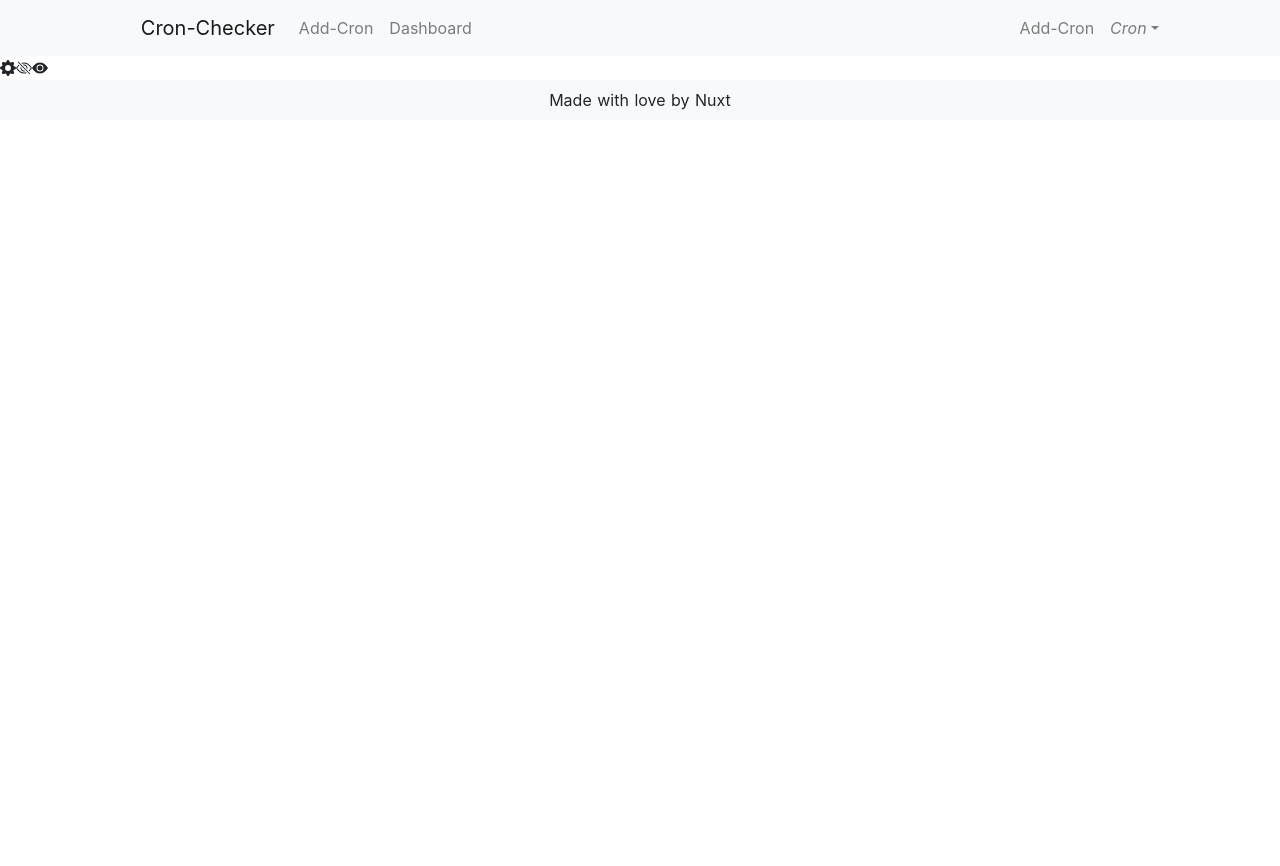
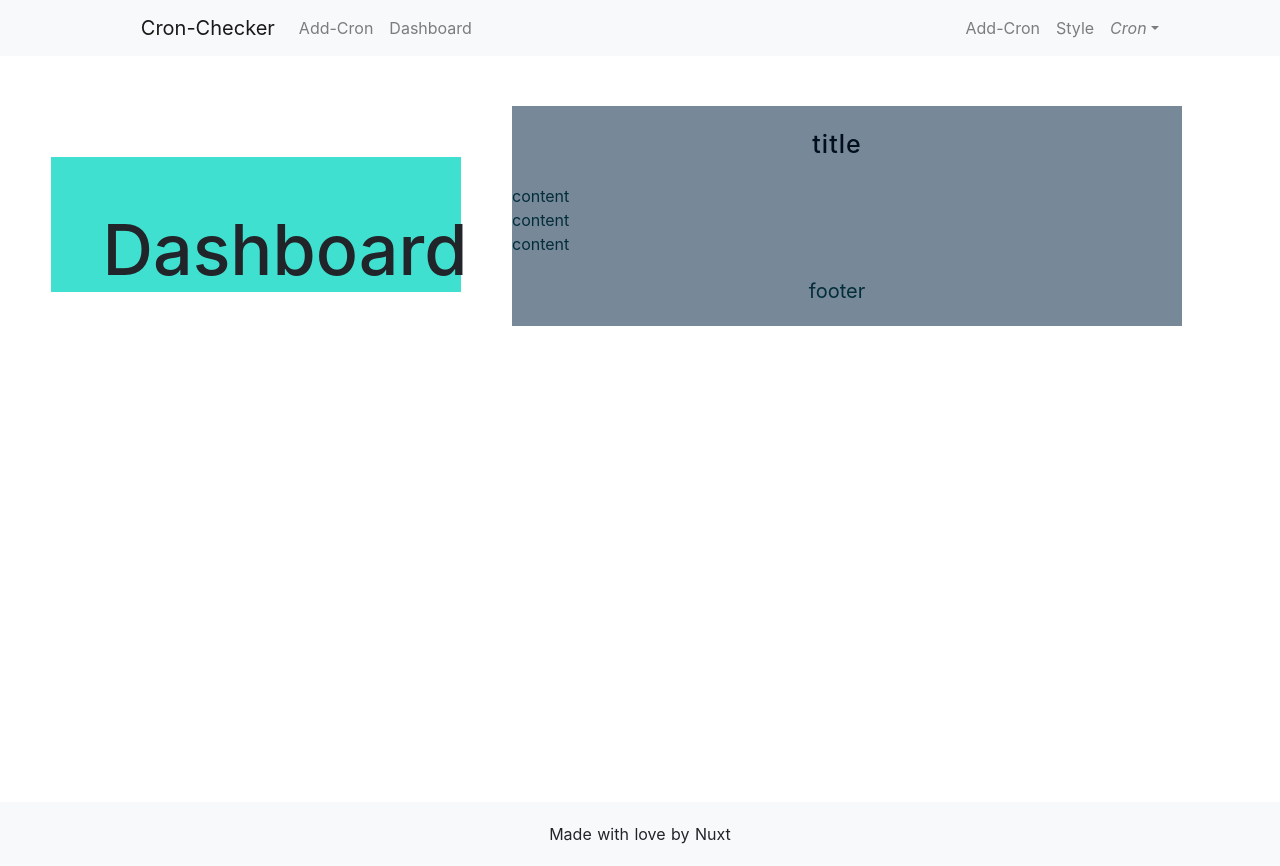
Before and after one commit to pwnsoni/cron-checker, a Nuxt app: page /style in a window 1280 px wide. Before the commit the page ends 800 px from the top, so only its background shows below. Built offline with nearby package versions, Linux system fonts and the light colour scheme.

Commit message:
added major UI changes

```diff
--- a/components/Footer.vue
+++ b/components/Footer.vue
@@ -1,7 +1,9 @@
 <template>
     <div id="footer">
-        <b-navbar toggleable="lg" type="light" variant="light">
+        <b-navbar type="light" variant="light">
             <div id="centered"> Made with love by Nuxt </div>
+            <br/> <br/>
+
         </b-navbar>
     </div>
 </template>
--- a/components/Header.vue
+++ b/components/Header.vue
@@ -1,6 +1,6 @@
 <template>
-    <div>
-        <b-navbar toggleable="lg" type="light" variant="light">
+    <div >
+        <b-navbar toggleable="lg" type="light" variant="light" >
             <b-navbar-brand to="/" id="home">Cron-Checker</b-navbar-brand>
 
             <b-navbar-toggle target="nav-collapse"></b-navbar-toggle>
@@ -15,6 +15,7 @@
             <b-navbar-nav class="ml-auto" id="right">
                 <b-navbar-nav>
                     <b-nav-item to="/addcron">Add-Cron</b-nav-item>
+                    <b-nav-item to="/style1">Style</b-nav-item>
                 </b-navbar-nav>
                 <b-nav-item-dropdown right>
                 <template #button-content >
@@ -49,6 +50,9 @@ export default {
 </script>
 
 <style>
+#headTop{
+    background: chartreuse;
+}
 #home{
     padding-left: 10%;
 }
--- /dev/null
+++ b/components/Slider.vue
@@ -0,0 +1,113 @@
+<template>
+    <div id="caro">
+        <b-carousel
+        class="c"
+        id="carousel-2"
+        v-model="slide"
+        :interval="4000"
+        controls
+        indicators
+        img-width="1024"
+        img-height="480"
+        style="max-height: 60vh "
+        @sliding-start="onSlideStart"
+        @sliding-end="onSlideEnd"
+        >
+
+        <b-carousel-slide img-blank img-alt="Blank image" style="max-height: 60vh ">
+            <h1 id="title"> Cron-Checker </h1>
+            <p id="content"> A tool to monitor your cron without installing anything in your system. </p>
+        </b-carousel-slide>
+
+        <!-- Text slides with image -->
+        <b-carousel-slide img-blank img-alt="Blank image" style="max-height: 60vh ">
+            <h1 id="title"> Add-cron </h1>
+            <p id="content"> Complete the form on <b-link to="/addcron">this</b-link>  page to register your cron. </p>
+        </b-carousel-slide>
+        <!-- Slides with custom text -->
+
+
+        <!-- Slides with image only -->
+
+        <!-- Slides with img slot -->
+        <!-- Note the classes .d-block and .img-fluid to prevent browser default image alignment -->
+        <b-carousel-slide img-blank  style="max-height: 60vh ">
+            <h1 id="title"> Dashboard </h1>
+            <p id="content"> Log in  <b-link to="/dashboard">here</b-link> to get to the dashboard of your registered cron. </p>
+        </b-carousel-slide>
+
+
+        <b-carousel-slide img-blank img-alt="Blank image" style="max-height: 60vh ">
+            <h1 id="title"> Documentatinon </h1>
+            <p id="content"> The Documentatinon explaining how to use this tool. </p>
+        </b-carousel-slide>
+
+        <!-- Slide with blank fluid image to maintain slide aspect ratio -->
+
+        </b-carousel>
+
+      </div>
+</template>
+
+
+<script>
+  export default {
+    data() {
+      return {
+        slide: 0,
+        sliding: null
+      }
+    },
+    methods: {
+      onSlideStart(slide) {
+        this.sliding = true
+      },
+      onSlideEnd(slide) {
+        this.sliding = false
+      }
+    }
+  }
+</script>
+
+
+
+<style scoped>
+
+#title{
+  font-family:
+    'Quicksand',
+    'Source Sans Pro',
+    -apple-system,
+    BlinkMacSystemFont,
+    'Segoe UI',
+    Roboto,
+    'Helvetica Neue',
+    Arial,
+    sans-serif;
+  display: block;
+  font-weight: 300;
+  font-size: 8vw;
+  color: #35495e;
+  letter-spacing: 1px;
+}
+
+#content{
+    color: brown;
+    font-size: 2vw;
+    /* padding-bottom: 10%; */
+    /* background: blueviolet; */
+}
+
+#caro{
+    background: rgb(241, 243, 245);
+    transition: 0.5s;
+}
+
+#caro:hover{
+    background: rgb(204, 213, 221);
+    /* box-shadow: 0 5px 5px 0 rgba(0,0,0,0.24), 0 5px 5px 0 rgba(0,0,0,0.19);  */
+}
+
+
+
+</style>
--- a/pages/dashboard/_cronId.vue
+++ b/pages/dashboard/_cronId.vue
@@ -1,14 +1,26 @@
 <template>
   <div class="contain">
-    <!-- <h1 class="title1">
-        {{cron.name}}
-    </h1> -->
 
     <div id="dashboard" v-if="cron">
       <h1 class="title1"> Dashboard </h1>
       <div id="card">
         <div id="card-title">
-          {{cron.name}}
+          <p id="leftll">
+          <span id='center'> {{cron.name}} </span>
+          <span id='right'>
+            <b-icon icon="people-fill" aria-hidden="true" @click="getSns()" v-b-tooltip.hover title="List of notification recipients" v-b-modal.modal-1></b-icon>
+              <b-modal id="modal-1" title="SNS Group">
+                <Spinincard v-if="spinningInModal"/>
+                <p class="my-4" v-if="sns">{{sns.cronName}}</p>
+                <p v-if="sns"> {{sns.recipients}} </p>
+              </b-modal>
+            <b-icon icon="calendar4-event" aria-hidden="true" @click="getLastHit()" v-b-tooltip.hover title="Previous hits of your cron" v-b-modal.modal-2></b-icon>
+              <b-modal id="modal-2" title="Last Hits">
+                <Spinincard v-if="spinningInModal"/>
+                <p class="my-4" v-if="hit">{{hit.cronName}}</p>
+                <p v-if="hit"> {{hit.lastHits}} </p>
+              </b-modal>
+          </span> </p>
         </div>
 
         <div id="card-subtitle">
@@ -28,19 +40,19 @@
           <strong> UpdatedAt  </strong>{{cron.updatedAt}} <br/>
         </div>
         <div id="card-footer" v-if="!watch & !spinning" @click="toggleWatch()">
-          <strong> <b-icon icon="eye-fill" aria-hidden="true"> </b-icon> </strong> Tap here to start watching <br/>
+          <strong> <b-icon icon="eye-fill" aria-hidden="true"> </b-icon> </strong> Start watching <br/>
         </div>
         <div id="card-footer" v-if="spinning">
           <Spinincard />
         </div>
         <div id="card-footer" v-if="watch & !spinning" @click="toggleWatch()">
-          <strong> <b-icon icon="eye-slash" aria-hidden="true"> </b-icon> </strong> Tap here to stop watching <br/>
+          <strong> <b-icon icon="eye-slash" aria-hidden="true"> </b-icon> </strong> Stop watching <br/>
         </div>
       </div>
 
       <!-- <h2 class="title1"> Notification Group </h2> -->
 
-      <div id="card">
+      <!-- <div id="card">
         <div id="card-title">
           {{sns.cronName}}
         </div>
@@ -57,11 +69,10 @@
 
         <div id="content">
           <strong> Recipients: </strong>{{sns.recipients}} <br/>
-          <!-- CloudWatch Event UUID: Yhi hai filhal to <br/> -->
 
           updatedAt: {{sns.updatedAt}} <br/>
         </div>
-      </div>
+      </div> -->
     </div>
   </div>
 </template>
@@ -77,9 +88,12 @@
           description: '',
           recipients: ''
         },
-        spinning: false
+        spinning: false,
+        isEditing: true,
+        spinningInModal: false
         }
     },
+
 
     mounted(){
       if (!this.$store.state.isActiveSession){
@@ -96,13 +110,30 @@
       },
       watch(){
         return this.$store.state.watch;
+      },
+      hit(){
+        return this.$store.state.lastHit;
       }
     },
 
     methods: {
+
+      async getLastHit(){
+        this.spinningInModal = true;
+        console.log('getting lastHit');
+        if (!this.$store.state.lastHit) await this.$store.dispatch('GET_LAST_HIT');
+        this.spinningInModal = false;
+      },
+
+      async getSns(){
+        this.spinningInModal = true;
+        console.log('getting sns');
+        if (!this.$store.state.snsGroup) await this.$store.dispatch('GET_SNS');
+        this.spinningInModal = false;
+      },
+
       async toggleWatch(){
         this.spinning = true;
-        alert('toggling')
         console.log('TOGGLE_WATCH');
         await this.$store.dispatch('TOGGLE_WATCH');
         this.spinning = false;
@@ -166,6 +197,26 @@
   box-shadow: 0 8px 16px 0 rgba(0,0,0,0.2);
 }
 
+#left{
+  text-align: left;
+  /* align-content: left; */
+
+}
+#leftS{
+  float: left;
+
+}
+
+#right{
+  float: right;
+  transition: 0.5s;
+}
+
+
+#center{
+  float: center;
+}
+
 #card-title{
   font-family:
     'Quicksand',
@@ -183,7 +234,7 @@
   color: #010e1b;
   letter-spacing: 1px;
   text-align: center;
-  padding: 5%;
+  /* padding: 5%; */
   padding-bottom: 2%;
   padding-top: 2%;
 
@@ -226,7 +277,7 @@
   letter-spacing: 1px;
   text-align: center;
   padding-bottom: 2%;
-  padding-top: 5%;
+  /* padding-top: 5%; */
   margin-top: 5%;
   margin-bottom: 3%;
 }
--- a/pages/index.vue
+++ b/pages/index.vue
@@ -1,47 +1,40 @@
 <template>
-  <div class="container">
-    <div>
-      <Logo />
-      <h1 class="title">
-        cron-checker
-      </h1>
-      <div class="links">
-        <nuxt-link
-          rel="noopener noreferrer"
-          class="button--green"
-          to="/addcron"
-        >
-          Addcron
-        </nuxt-link>
-        <a
-          href="https://github.com/pwnsoni/cron-checker"
-          target="_blank"
-          rel="noopener noreferrer"
-          class="button--grey"
-        >
-          GitHub
-        </a>
+    <div id="mainDiv">
+      <div id='card'>
+        <Slider />
       </div>
+
+      <div id="title">
+          Technology Stack
+      </div>
+        <div id="mid">
+            <span id="icon1" class="bigIcons" v-b-tooltip.hover title="AWS lambda and events"> <b-icon icon="cloud" aria-hidden="true" ></b-icon></span>
+            <!-- <span id="icon2" class="bigIcons"> <b-icon icon="people-fill" aria-hidden="true" ></b-icon></span> -->
+            <span id="icon2" class="bigIcons" v-b-tooltip.hover title="NuxtJs and Express JS"> <b-icon icon="code" aria-hidden="true" ></b-icon></span>
+        </div>
+              <div id="title">
+          Important Links
+      </div>
+        <div id="mid">
+            <span id="icon1" class="bigIcons"> <b-icon icon="people-fill" aria-hidden="true" ></b-icon></span>
+            <!-- <span id="icon2" class="bigIcons"> <b-icon icon="people-fill" aria-hidden="true" ></b-icon></span> -->
+            <span id="icon2" class="bigIcons" v-b-tooltip.hover title="visit github repo"> <b-icon icon="github" aria-hidden="true" ></b-icon></span>
+        </div>
     </div>
-  </div>
+
 </template>
 
 <script>
-export default {}
+  export default {
+
+  }
 </script>
 
-<style>
-.container {
-  margin: 0 auto;
-  min-height: 87vh;
-  display: flex;
-  justify-content: center;
-  align-items: center;
-  text-align: center;
-}
 
-.title {
-  font-family:
+<style scoped>
+
+#title{
+      font-family:
     'Quicksand',
     'Source Sans Pro',
     -apple-system,
@@ -53,20 +46,50 @@ export default {}
     sans-serif;
   display: block;
   font-weight: 300;
-  font-size: 6vw;
+  font-size: 3vw;
   color: #35495e;
   letter-spacing: 1px;
+  text-align: center;
+      padding-top: 3%;
+    padding-bottom: 3%;
 }
 
-.subtitle {
-  font-weight: 300;
-  font-size: 42px;
-  color: #526488;
-  word-spacing: 5px;
-  padding-bottom: 15px;
+.bigIcons{
+    font-size: 10vw;
+    margin-right: 20%;
+    margin-left: 20%;
+    top: 50%;
+    vertical-align: middle;
+
+    padding-top: 3%;
+    padding-bottom: 3%;
 }
 
-.links {
-  padding-top: 15px;
+#content{
+    font-size: 3vw;
+    padding-top: 3%;
+    padding-bottom: 3%;
+    margin-right: 20%;
+    margin-left: 20%;
 }
+
+#mid{
+    /* height: 30vh; */
+
+    display: flex;
+    justify-content: space-between;
+    transition: 0.5s;
+    max-width: 100vw;
+}
+
+#mid:hover{
+    background: rgb(204, 213, 221);
+}
+
+#mainDiv{
+    background: rgb(241, 243, 245);
+    max-width: 100vw;
+}
+
+
 </style>
--- a/pages/style.vue
+++ b/pages/style.vue
@@ -1,38 +1,122 @@
 <template>
 
   <div id="mainDiv">
-    <b-icon icon="gear-fill" aria-hidden="true"></b-icon>
-    <b-icon icon="eye-slash" aria-hidden="true"></b-icon>
-    <b-icon icon="eye-fill" aria-hidden="true"></b-icon>
 
+    <div id="left">
+      <h1 id="titleLeft"> Dashboard </h1>
+    </div>
+    <div id="right">
 
+      <div id="card">
+        <div id="card-title">
+          title
+        </div>
+        <div id="card-content">
+          content
+        </div>
+        <div id="card-content">
+          content
+        </div>
+        <div id="card-content">
+          content
+        </div>
+        <div id="card-footer">
+          footer
+        </div>
+      </div>
 
+    </div>
   </div>
 
 </template>
 
-<style>
+<style scoped>
 
-#mainDiv div{
-    float: left;
-    clear: none;
-    /* min-height: 87vh; */
+#right #card{
+  min-width: 100%;
+  /* min-height: 40vh; */
+  /* border: 0.5px solid #154bc0; */
+  /* box-shadow: 1px 1px 1px 1px rgba(0,0,0,0.2); */
+  transition: 0.3s;
+  /* margin-bottom: 5%; */
+  /* padding-left: 100px; */
+
+  margin: 30px;
+
+  background: lightslategray;
 }
 
-#mainDiv #leftH{
-  min-width: 30vw;
-  min-height: 50vh;
-  background: chartreuse;
+#card:hover{
+  border-radius: 5px 5px 0 0;
+  box-shadow: 0 8px 16px 0 rgba(0,0,0,0.2);
 }
 
-#mainDiv #right{
-  min-width: 70vw;
-  min-height: 90vh;
-  background: crimson;
+#right #card #card-title{
+  font-family:
+    'Quicksand',
+    'Source Sans Pro',
+    -apple-system,
+    BlinkMacSystemFont,
+    'Segoe UI',
+    Roboto,
+    'Helvetica Neue',
+    Arial,
+    sans-serif;
+  display: block;
+  font-weight: 500;
+  font-size: 25px;
+  color: #010e1b;
+  letter-spacing: 1px;
+  text-align: center;
+  padding: 20px;
+  margin-top: 50px;
 }
 
-#mainDiv #right #formG{
-  min-width: 100%
+#card-subtitle, #card-content{
+  color: rgb(3, 45, 58);
+  /* padding-left: 10px;
+  margin-left: 100px; */
+  text-align: left;
+}
+
+#card-footer{
+  color: rgb(3, 45, 58);
+  text-align: center;
+  padding: 20px;
+  font-size: 20px;
+  transition: 0.5s;
+}
+
+#card-footer:hover{
+  color: rgb(243, 237, 237);
+}
+
+#mainDiv{
+  min-height: 87vh;
+}
+
+#left{
+  min-width: 40%;
+  min-height: 87vh;
+
+  background: white;
+  float: left;
+}
+
+#left #titleLeft{
+  margin: 10%;
+  font-size: 70px;
+  padding-left: 10%;
+  padding-top: 10%;
+  background:turquoise
+}
+
+#right{
+  min-width: 70px;
+  height: 100%;
+  min-height: 87vh;
+  /* background: lightblue; */
+  /* float: left; */
 }
 
 </style>
--- /dev/null
+++ b/pages/style1.vue
@@ -0,0 +1,72 @@
+<template>
+  <div class="container">
+    <div>
+      <Logo />
+      <h1 class="title">
+        cron-checker
+      </h1>
+      <div class="links">
+        <nuxt-link
+          rel="noopener noreferrer"
+          class="button--green"
+          to="/addcron"
+        >
+          Addcron
+        </nuxt-link>
+        <a
+          href="https://github.com/pwnsoni/cron-checker"
+          target="_blank"
+          rel="noopener noreferrer"
+          class="button--grey"
+        >
+          GitHub
+        </a>
+      </div>
+    </div>
+  </div>
+</template>
+
+<script>
+export default {}
+</script>
+
+<style>
+.container {
+  margin: 0 auto;
+  min-height: 87vh;
+  display: flex;
+  justify-content: center;
+  align-items: center;
+  text-align: center;
+}
+
+.title {
+  font-family:
+    'Quicksand',
+    'Source Sans Pro',
+    -apple-system,
+    BlinkMacSystemFont,
+    'Segoe UI',
+    Roboto,
+    'Helvetica Neue',
+    Arial,
+    sans-serif;
+  display: block;
+  font-weight: 300;
+  font-size: 6vw;
+  color: #35495e;
+  letter-spacing: 1px;
+}
+
+.subtitle {
+  font-weight: 300;
+  font-size: 42px;
+  color: #526488;
+  word-spacing: 5px;
+  padding-bottom: 15px;
+}
+
+.links {
+  padding-top: 15px;
+}
+</style>
```
Also changed, not shown: store/index.js (+26 -15 lines), 1 other file (tests, documents, lock files or other folders).
